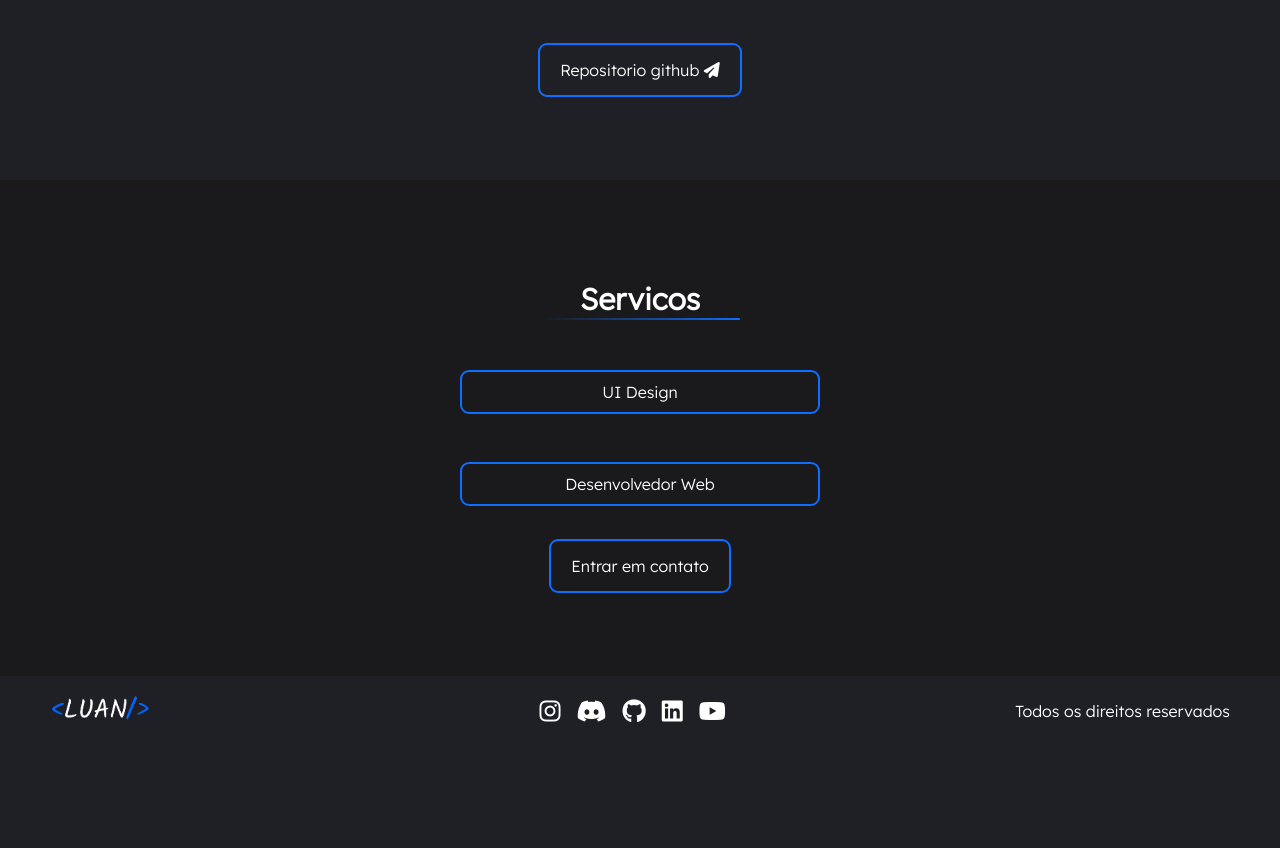
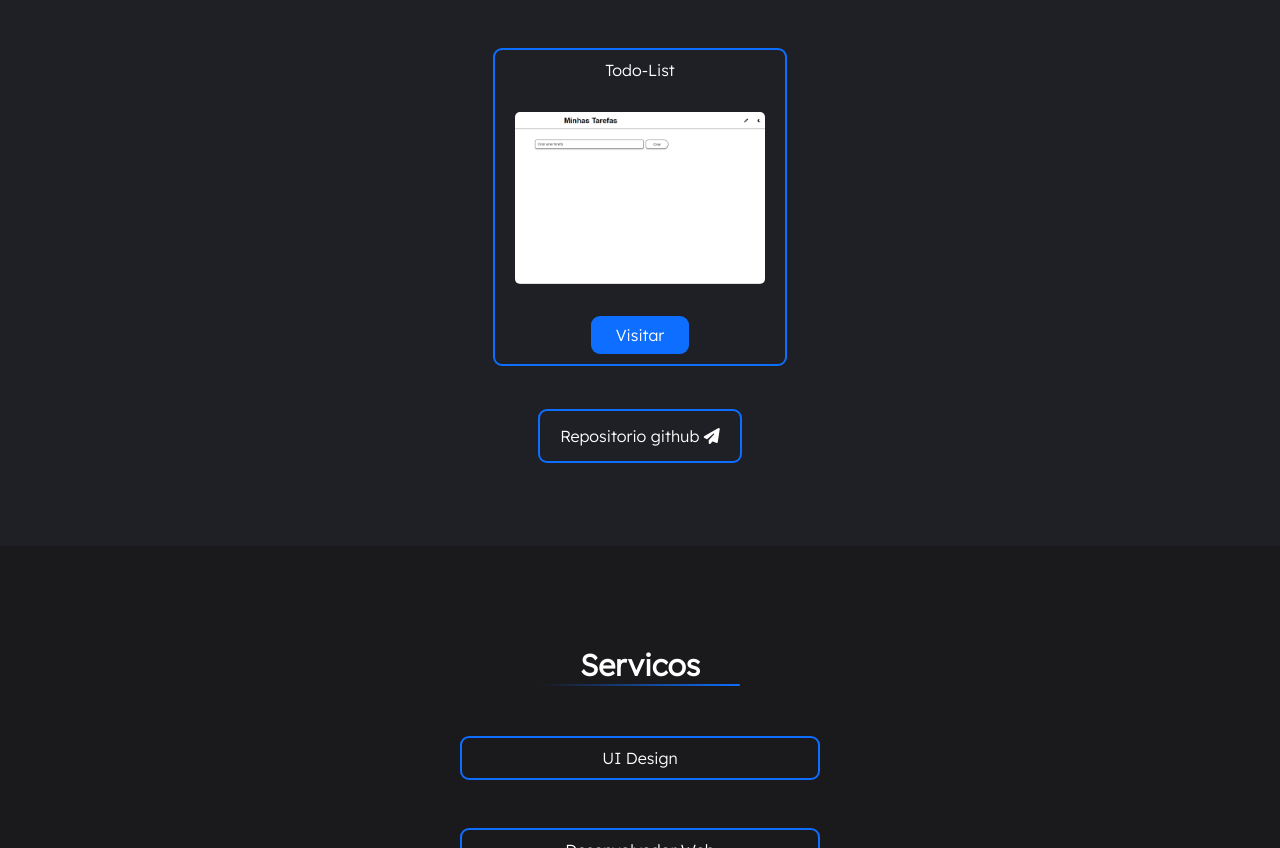
Before and after one commit to machadoluan/portifolio, a plain HTML site: page index.html in a window 1280 px wide. Shown: the part 3599-4447 px from the top of the page. Before the commit the page ends 4345 px from the top, so only its background shows below. Drawn offline with nearby package versions, Linux system fonts and the light colour scheme.

Commit message:
Add files via upload

```diff
--- a/index.html
+++ b/index.html
@@ -176,7 +176,11 @@
             <img src="assets/img/help-vscode.PNG" alt="Help-Vscode">
             <a href="https://machadoluan.github.io/projeto-vscode" target="_blank">Visitar</a>
           </div>
-
+          <div class="card">
+            <p>Todo-List</p>
+            <img src="assets/img/todo-list.png" alt="Todo-List">
+            <a href="https://machadoluan.github.io/projeto-TodoList/" target="_blank">Visitar</a>
+          </div>
         </div>
         <div class="link-repositorio">
           <a href="https://github.com/machadoluan?tab=repositories" target="_blank">Repositorio github <i
```
Also changed, not shown: assets/img/todo-list.png (added), assets/img/ver-mais.png (added).
